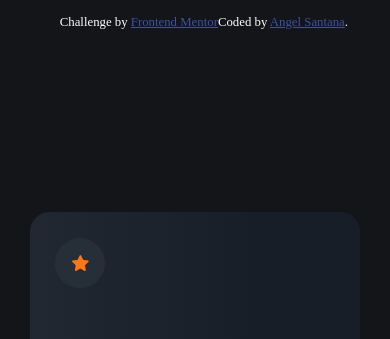
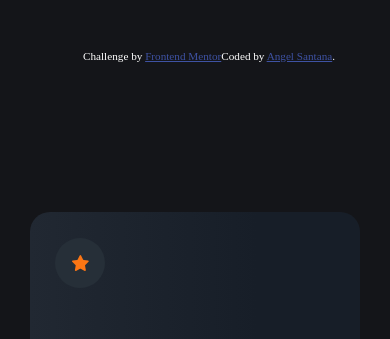
Before and after one commit to AngelZ5/interactive-rating-page, a website: page index.html in a window 390 px wide. Shown: the top 339 px of the page. Drawn offline with Linux system fonts and the light colour scheme.

Commit message:
Attribution Position Fixed

```diff
--- a/css/style.css
+++ b/css/style.css
@@ -150,12 +150,12 @@ h1 {
   }
 
   .attribution {
-    font-size: 0.8rem;
+    font-size: 0.7rem;
     text-align: center;
     color: white;
     position: absolute;
-    top: 15px;
-    right: 42px;
+    top: 50px;
+    right: 55px;
   }
 
   .rating-list {
```
